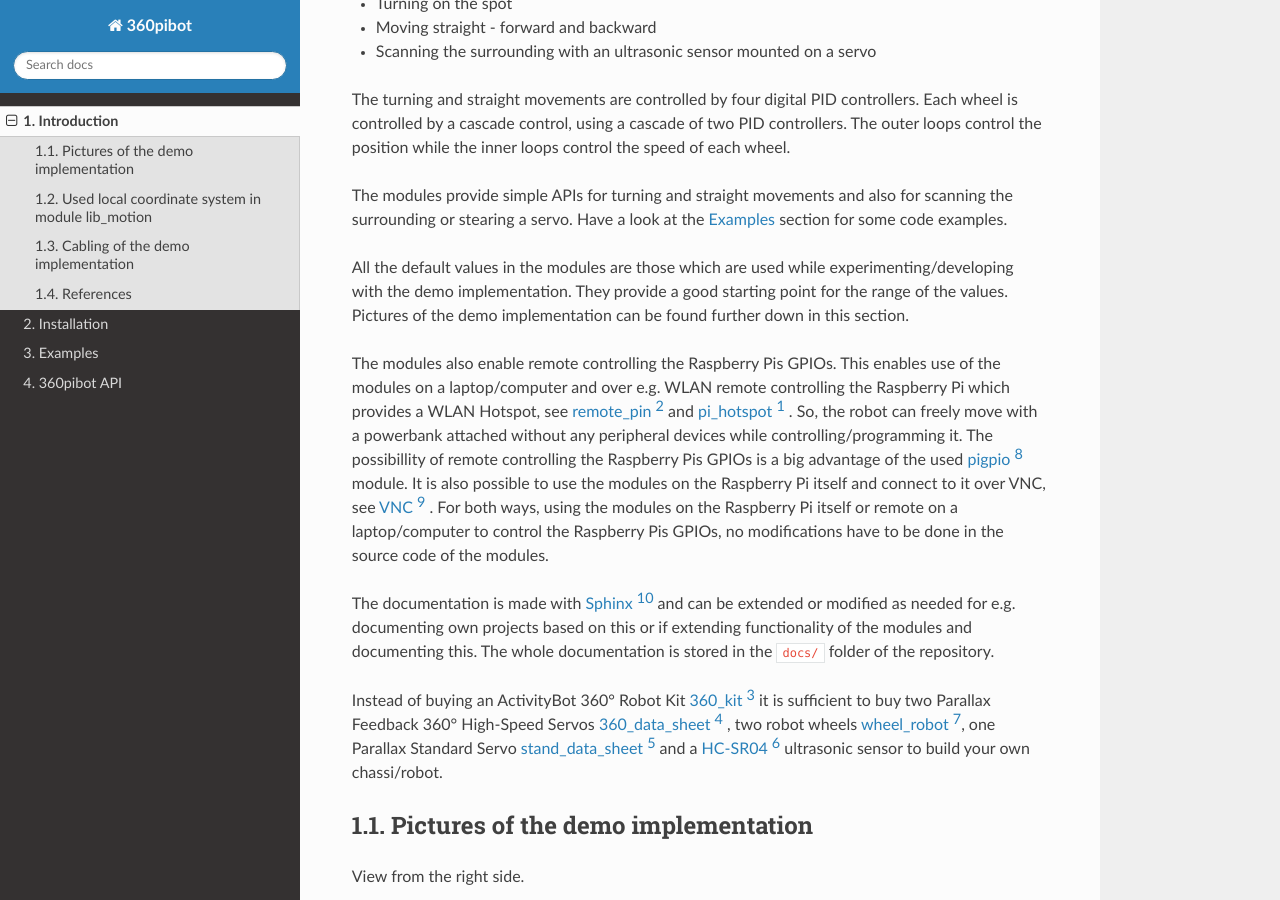
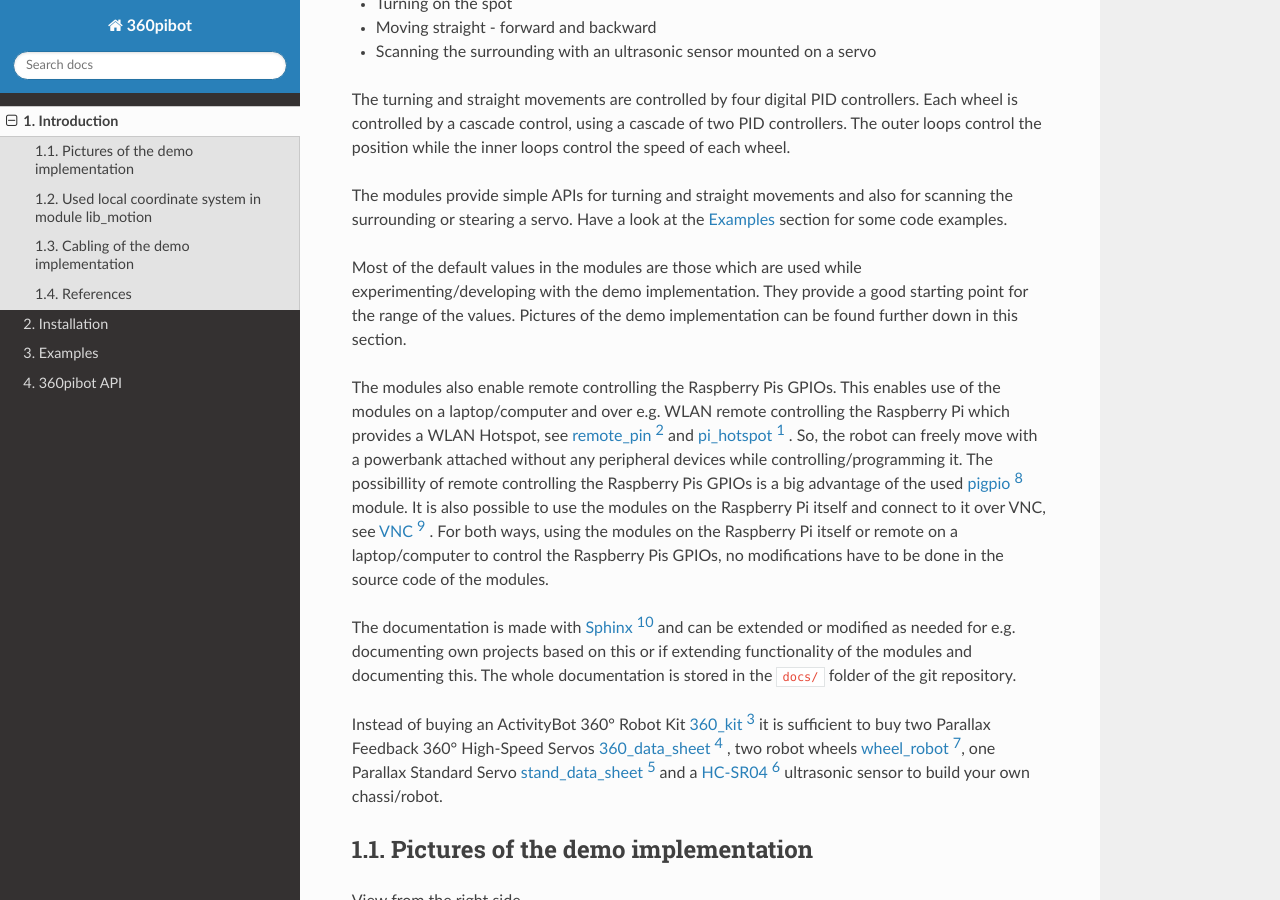
Before and after one commit to choeffer/360pibot, a Sphinx documentation site: the page built from docs/intro.rst, in a window 1280 px wide and 900 px high, scrolled down 312 px. Built offline with Sphinx 7.4.7 and the Read the Docs theme 2.0.0, drawn with Linux system fonts in a browser that asks for light colours.

Commit message:
typos etc.

```diff
--- a/README.rst
+++ b/README.rst
@@ -23,7 +23,7 @@
 movements and also for scanning the surrounding or stearing a servo. Have a look
 at the Examples section of the documentation for some code examples.
 
-All the default values in the modules are those which are used while
+Most of the default values in the modules are those which are used while
 experimenting/developing with the demo implementation. They provide a good starting
 point for the range of the values. Pictures of the demo implementation can be
 found in the Introduction section of the documentation.
@@ -41,7 +41,7 @@
 The documentation is made with Sphinx_ and can be extended or modified as needed for
 e.g. documenting own projects based on this or if extending functionality of the modules
 and documenting this. The whole documentation is stored in the ``docs/`` folder
-of the repository.
+of the git repository.
 
 Instead of buying an ActivityBot 360° Robot Kit 360_kit_ it is sufficient to buy
 two Parallax Feedback 360° High-Speed Servos `360_data_sheet`_ , two robot wheels
--- a/docs/intro.rst
+++ b/docs/intro.rst
@@ -23,7 +23,7 @@
 movements and also for scanning the surrounding or stearing a servo. Have a look
 at the :ref:`Examples` section for some code examples.
 
-All the default values in the modules are those which are used while
+Most of the default values in the modules are those which are used while
 experimenting/developing with the demo implementation. They provide a good starting
 point for the range of the values. Pictures of the demo implementation can be
 found further down in this section.
@@ -41,7 +41,7 @@
 The documentation is made with Sphinx_ and can be extended or modified as needed for
 e.g. documenting own projects based on this or if extending functionality of the modules
 and documenting this. The whole documentation is stored in the ``docs/`` folder
-of the repository.
+of the git repository.
 
 Instead of buying an ActivityBot 360° Robot Kit 360_kit_ it is sufficient to buy
 two Parallax Feedback 360° High-Speed Servos `360_data_sheet`_ , two robot wheels
```
